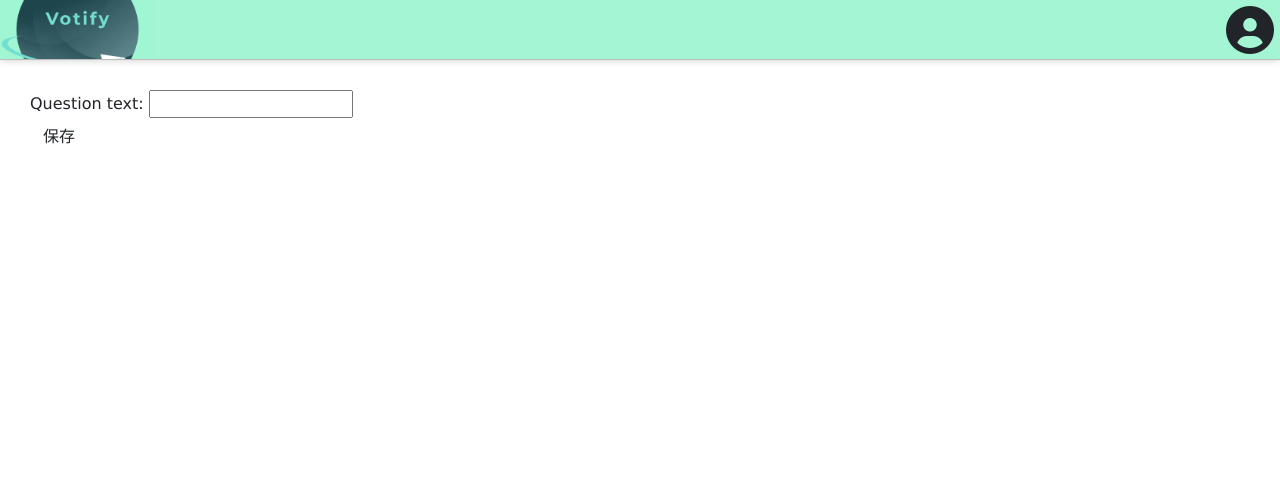
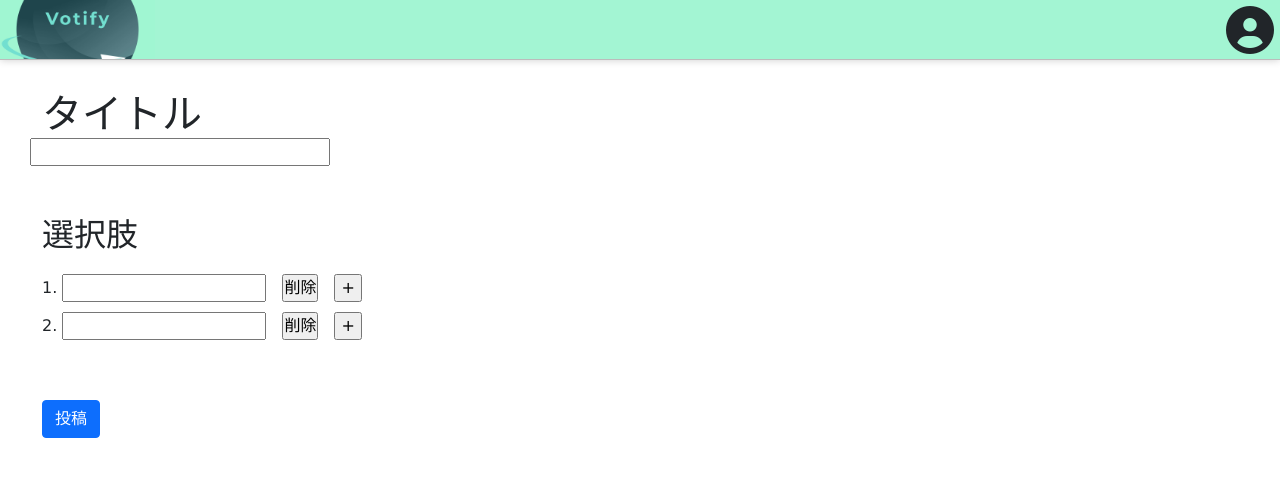
Before and after one commit to OH2015/votify, a Django app: page /create_question/ in a window 1280 px wide. Shown: the top 477 px of the page. Run offline with Django 4.2, Linux system fonts and the light colour scheme; the visitor is signed in with stand-in values (Sample User, id 1).

Commit message:
add question_create view

```diff
--- a/django/apps/polls/forms.py
+++ b/django/apps/polls/forms.py
@@ -7,7 +7,7 @@ from .models import Account
 class QuestionForm(forms.ModelForm):
     class Meta:
         model = Question
-        fields = ('question_text', )
+        fields = ('title', )
 
 class ChoiceForm(forms.ModelForm):
     def __init__(self, *args, **kwargs):
--- a/django/apps/polls/serializers.py
+++ b/django/apps/polls/serializers.py
@@ -7,7 +7,7 @@ class QuestionSerializer(serializers.ModelSerializer):
    class Meta:
       model = Question
 
-      fields = ('id','question_text', 'watched','pub_date', 'author', 'created_at', 'updated_at')
+      fields = ('id','title', 'watched', 'author', 'created_at', 'updated_at')
 
 
 
--- a/django/apps/polls/urls.py
+++ b/django/apps/polls/urls.py
@@ -10,12 +10,12 @@ urlpatterns = [
     # 画面
     # トップ画面
     path('', views.IndexView.as_view(), name='index'),
-    # 質問編集
-    path('edit_question/<int:pk>/', views.edit_question, name='edit_question'),
-    # 選択肢編集
-    path('edit_choice/<int:pk>/', views.edit_choice, name='edit_choice'),
-    # 詳細画面
-    path('<int:pk>/', views.DetailView.as_view(), name='detail'),
+    # # 質問編集
+    # path('edit_question/<int:pk>/', views.edit_question, name='edit_question'),
+    # # 選択肢編集
+    # path('edit_choice/<int:pk>/', views.edit_choice, name='edit_choice'),
+    # # 詳細画面
+    # path('<int:pk>/', views.DetailView.as_view(), name='detail'),
     # 結果画面
     path('results/<int:pk>/', views.ResultsView.as_view(), name='results'),
     # 投票画面
@@ -29,9 +29,9 @@ urlpatterns = [
     # 更新履歴編集
     path('update_history/edit', views.EditUpdateContent, name='update_content_edit'),
     # 質問作成
-    path('create_question/', views.create_question, name='create_question'),
-    # 選択肢作成
-    path('create_choice/<int:pk>/', views.create_choice, name='create_choice'),
+    path('create_question/', views.CreateQuestion.as_view() , name='create_question'),
+    # # 選択肢作成
+    # path('create_choice/<int:pk>/', views.create_choice, name='create_choice'),
     # 新規登録
     path('register', views.AccountRegistration.as_view(), name='register'),
     # マイページ
--- a/django/apps/polls/views.py
+++ b/django/apps/polls/views.py
@@ -4,39 +4,36 @@ from .models import Account, Question,Choice,UpdateContent
 from django.shortcuts import render
 from django.views import generic
 from django.utils import timezone
-from .forms import ChoiceForm, QuestionForm
 from django.contrib.auth import login
-from django.contrib.auth.decorators import login_required
 from django.contrib.auth.models import User
+from django.contrib.auth.mixins import LoginRequiredMixin
 from django.http import JsonResponse
 from django.views.generic import TemplateView # テンプレートタグ
 from rest_framework import generics
+from rest_framework.views import APIView
 from .models import Question
 from .serializers import ChoiceSerializer, QuestionSerializer
 from rest_framework.response import Response
 from braces.views import CsrfExemptMixin
+from django.contrib.auth.decorators import login_required
+from django.utils.decorators import method_decorator
+import json
 
 
-class IndexView(generic.ListView):
+# トップ画面
+class IndexView(TemplateView):
     # これを書かなかったらデフォルトで「polls/Question_list.html」が探される
     template_name = 'polls/index.html'
-    # これも書かなかったらデフォルトでquestion_listという変数名でビューに渡される
-    context_object_name = 'latest_question_list'
-
-    def get_queryset(self):
-        """Return the last five published questions."""
-        return Question.objects.filter(
-            pub_date__lte = timezone.now()
-        ).order_by('-pub_date')[:5]
 
 
+# 詳細画面
 class DetailView(generic.DetailView):
     model = Question
     # これを書かなかったらデフォルトで「polls/Question_detail.html」が探される
     template_name = 'polls/detail.html'
 
     def get_queryset(self):
-        return Question.objects.filter(pub_date__lte=timezone.now())
+        return Question.objects.filter(created_at__lte=timezone.now())
 
 
 class ResultsView(generic.DetailView):
@@ -131,75 +128,20 @@ def CreateUpdateContent(request):
 
         return JsonResponse(data)
 
-# 質問作成
-@login_required
-def create_question(request):
-    if request.method == "POST":
-        form = QuestionForm(request.POST)
-        if form.is_valid():
-            question = form.save(commit=False)
-            question.author = request.user
-            question.pub_date = timezone.now()
-            question.save()
-            return redirect('polls:detail', pk=question.pk)
-    else:
-        form = QuestionForm()
-    return render(request, 'polls/create.html', {'form': form})
 
+# 投稿
+@method_decorator(login_required, name='dispatch')
+class CreateQuestion(TemplateView):
+    def get(self,request):
+        return render(request, 'polls/create.html')
 
-# 選択肢作成
-@login_required
-def create_choice(request,pk):
-    question = get_object_or_404(Question, pk=pk)
-    if request.method == "POST":
-        form = ChoiceForm(request.POST)
-        if form.is_valid():
-            choice = form.save(commit=False)
-            choice.author = request.user
-            choice.save()
-            question = choice.question
-            return redirect('polls:detail', pk=question.pk)
-    else:
-        form = ChoiceForm(initial=dict(question=question))
-    return render(request, 'polls/create.html', {'form': form})
+    def post(self,request):
+        choice_num = request.POST['choice_num']
+        question = Question.objects.create(title=request.POST['question_title'],author=request.user)
+        for i in range(int(choice_num)):
+            Choice.objects.create(choice_text=request.POST[f'choice_title{i}'],question=question)
 
-
-# 質問編集
-@login_required
-def edit_question(request,pk):
-    question = get_object_or_404(Question, pk=pk)
-
-    if request.method == "POST":
-        form = QuestionForm(request.POST, instance=question)
-        if form.is_valid():
-            question = form.save(commit=False)
-            question.author = request.user
-            question.pub_date = timezone.now()
-            question.save()
-            return redirect('polls:detail', pk=question.id)
-    else:
-        form = QuestionForm(instance=question)
-
-    return render(request, 'polls/edit.html', {'form': form,'question':question})
-
-# 選択肢編集
-@login_required
-def edit_choice(request,pk):
-    choice = get_object_or_404(Choice, pk=pk)
-
-    if request.method == "POST":
-        form = ChoiceForm(request.POST, instance=choice)
-        if form.is_valid():
-            choice = form.save(commit=False)
-            choice.author = request.user
-            choice.save()
-            question = choice.question
-            print("choiceの更新が完了しました")
-            return redirect('polls:detail', pk=question.id)
-    else:
-        form = ChoiceForm(instance=choice)
-
-    return render(request, 'polls/edit.html', {'form': form})
+        return redirect('polls:index')
 
 
 # アカウント登録
@@ -245,8 +187,6 @@ def mypage(request):
     acc = Account.objects.get(user=request.user)
     return render(request, 'polls/mypage.html',context={"account":acc})
 
-
-
 #
 # API
 #
@@ -260,9 +200,9 @@ class QuestionListAPIView(generics.ListAPIView):
     def list(self,request):
         keyword = request.query_params.get('keyword')
 
+        # キーワードがあれば絞り込み
         if keyword:
-            # キーワードがあれば絞り込み
-            self.queryset = Question.objects.filter(question_text__contains=keyword).all()
+            self.queryset = Question.objects.filter(title__contains=keyword).all()
 
         queryset = self.get_queryset()
         serializer = QuestionSerializer(queryset,many=True)
@@ -287,7 +227,6 @@ class ChoiceListAPIView(generics.ListAPIView):
 
     # 独自に拡張
     def list(self,request,pk):
-
         self.queryset = Choice.objects.filter(question_id=pk).all()
         queryset = self.get_queryset()
         serializer = ChoiceSerializer(queryset, many=True)
--- a/django/templates/polls/create.html
+++ b/django/templates/polls/create.html
@@ -1,11 +1,86 @@
-<!-- templates/polls/create.html -->
 {% extends 'base.html' %}
-{% block title %}Home{% endblock %}
-<!-- 子・メインコンテンツ -->
+{% block title %}投稿/編集画面{% endblock %}
+<!-- 追加リソース -->
+{% block extra-static %}
+<!-- Vue3 -->
+<script src="https://unpkg.com/vue@3"></script>
+<!-- axios(API非同期通信) -->
+<script src="https://unpkg.com/axios/dist/axios.min.js"></script>
+{% endblock %}
 {% block content %}
-<form method="POST" class="create_form">
-    {% csrf_token %}
-    {{ form.as_p }}
-    <button type="submit" class="save btn btn-default">保存</button>
-</form>
+<div id="app">
+    [[ message ]]
+    <form method="post" action="/create_question/">
+        {% csrf_token %}
+        <div class="container-fluid">
+            <div class="row">
+                <h1>タイトル</h1>
+            </div>
+            <div class="row row-question-title">
+                <input type="text" v-model="title" id="question-title" name="question_title" required>
+            </div>
+
+
+            <h2 id="choice-header">選択肢</h2>
+            <div id="content" class="containner-fluid">
+                <div class="row" v-for="(choice,index) in choices" :key="index">
+                    <div class="col-sm-12">
+                        <span>[[index+1]]. </span>
+                        <input v-model="choices[index].choice_text" v-bind:name="'choice_title' + index" class="choice-title" required>
+                        <span>　</span>
+                        <input type="button" v-on:click="remove_question(index)" value="削除">
+                        <span>　</span>
+                        <input type="button" v-on:click="add_question(index)" value=" + ">
+                    </div>
+                </div>
+                <input hidden name="choice_num" v-bind:value="choices.length">
+            </div>
+
+            <input type="submit" class="btn btn-primary" value="投稿" id="btn-submit">
+        </div>
+    </form>
+</div>
+
+
+<script>
+    Vue.createApp({
+        data() {
+            return {
+                message: "",
+                title: "",
+                choices: [
+                    {choice_text:""},
+                    {choice_text:""},
+                ],
+                voted:false,
+            }
+        }
+        ,methods: {
+            add_question(index){
+                this.choices.splice(index+1,0,{
+                    choice_text: "",
+                })
+            },
+            remove_question(index){
+                if(this.choices.length <= 1){
+                    return;
+                }
+                this.choices.splice(index,1)
+            },
+        }
+        ,mounted() {
+
+        }
+        // djangoのテンプレートエンジンと競合するので{}から[]に変更
+        ,delimiters: ['[[', ']]']
+    }).mount('#app')
+</script>
+
+<style>
+.row-question-title{margin-bottom: 50px;}
+#question-title{width:300px;}
+#choice-header{margin-bottom: 20px;}
+.choice-title{margin-bottom: 10px;}
+#btn-submit{margin-top: 50px;}
+</style>
 {% endblock %}
--- a/django/templates/polls/detail.html
+++ b/django/templates/polls/detail.html
@@ -18,7 +18,7 @@
     <input hidden id="question_id" value="{{ question.id }}">
     <input hidden id="has_voted" value="{{ has_voted }}">
 
-    <h1>{{ question.question_text }}</h1>
+    <h1>{{ question.title }}</h1>
     <div id="content" class="containner-fluid">
         <div class="row" v-for="(choice,index) in choices">
             <div class="col-sm-3">[[ choice.choice_text ]]</div>
--- a/django/templates/polls/index.html
+++ b/django/templates/polls/index.html
@@ -22,7 +22,7 @@
     <ul>
         <li v-for="question in questions">
             <div>
-                <a v-bind:href="'vote/' + question.id + '/'">[[ question.question_text ]]</a>
+                <a v-bind:href="'vote/' + question.id + '/'">[[ question.title ]]</a>
                 <p>[[ question.watched ]]view</p>
             </div>
         </li>
--- a/django/templates/polls/results.html
+++ b/django/templates/polls/results.html
@@ -2,7 +2,7 @@
 {% block title %}詳細画面{% endblock %}
 
 {% block content %}
-<h1>{{ question.question_text }}</h1>
+<h1>{{ question.title }}</h1>
 
 <ul>
 {% for choice in question.choice_set.all %}
```
Also changed, not shown: django/apps/polls/admin.py (+5 -5 lines), django/apps/polls/models.py (+4 -5 lines), django/apps/polls/tests/test_models.py (+10 -13 lines), django/apps/polls/tests/test_vews.py (+11 -12 lines), django/templates/polls/edit.html (+45 -6 lines), django/apps/polls/migrations/0012_rename_question_text_question_title.py (added), django/apps/polls/migrations/0013_remove_question_pub_date.py (added).
